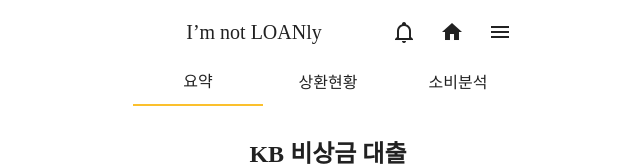
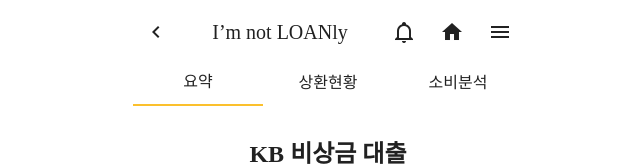
Before and after one commit to ssooomm/NotLoanly, a Vue app in the folder frontend/: page / in a window 1280 px wide. Shown: the top 166 px of the page, without its empty margins (312-952 px from the left). Built offline with nearby package versions, Linux system fonts and the light colour scheme; a web font is replaced by a local one.

Commit message:
feat : 뒤로가기 버튼

```diff
--- a/frontend/src/App.vue
+++ b/frontend/src/App.vue
@@ -2,7 +2,7 @@
   <v-app>
     <!-- Navbar -->
     <v-app-bar :elevation="0" app class="custom-app-bar">
-      <v-btn icon="mdi-chevron-left" v-if="isNotificationsPage" @click="goBack"></v-btn>
+      <v-btn icon="mdi-chevron-left" @click="goBack"></v-btn>
       <v-app-bar-title class="custom-title">{{ isNotificationsPage ? '알림함' : 'I’m not LOANly' }}</v-app-bar-title>
       <v-btn v-if="!isNotificationsPage" icon="mdi-bell-outline" @click="goToNotifications"></v-btn>
       <v-btn icon="mdi-home"></v-btn>
```
